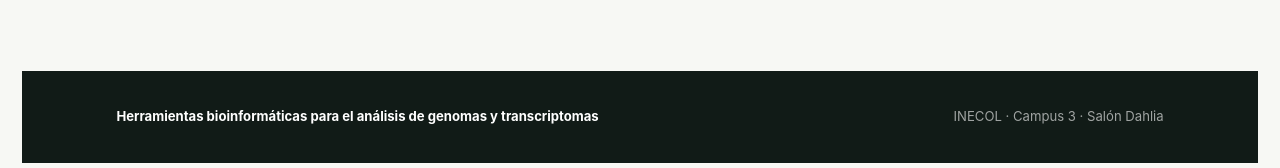
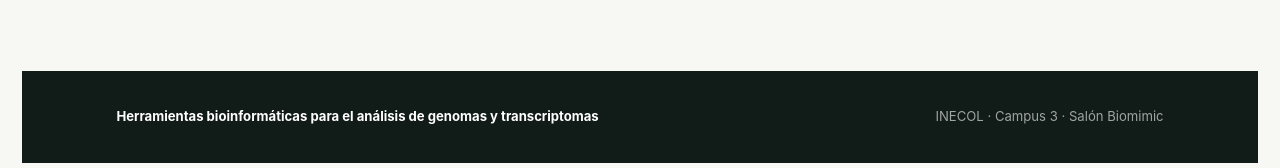
Before and after one commit to vitoem/HBGT_2026, a Jekyll site: the page built from docs/index.md, in a window 1280 px wide and 900 px high, scrolled down 2884 px. Shown: the part 729-897 px from the top of the window. Built offline with Jekyll 4.4.1, drawn with Linux system fonts in a browser that asks for light colours.

Commit message:
Update footer location name in index.md

```diff
--- a/docs/index.md
+++ b/docs/index.md
@@ -99,5 +99,5 @@ title: Herramientas bioinformáticas para el análisis de genomas y transcriptom
 
 <footer class="site-footer">
   <strong>Herramientas bioinformáticas para el análisis de genomas y transcriptomas</strong>
-  <span>INECOL · Campus 3 · Salón Dahlia</span>
+  <span>INECOL · Campus 3 · Salón Biomimic</span>
 </footer>
```
